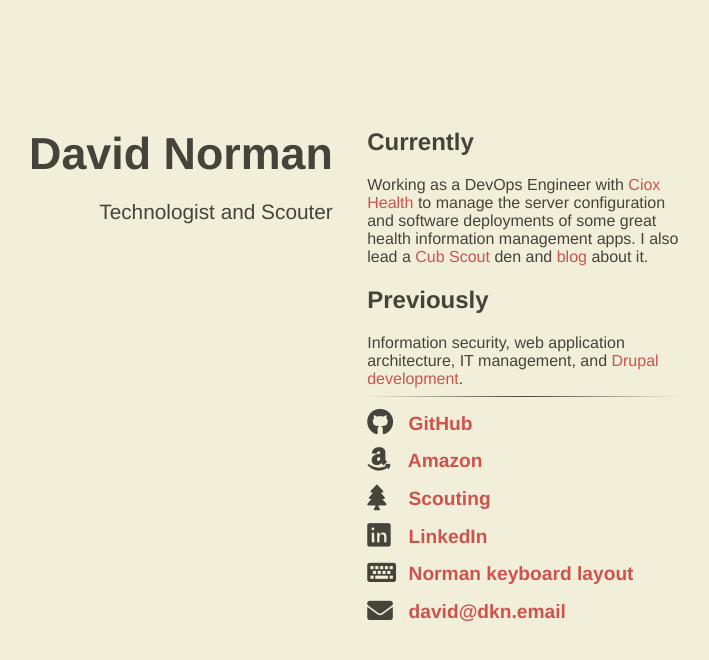
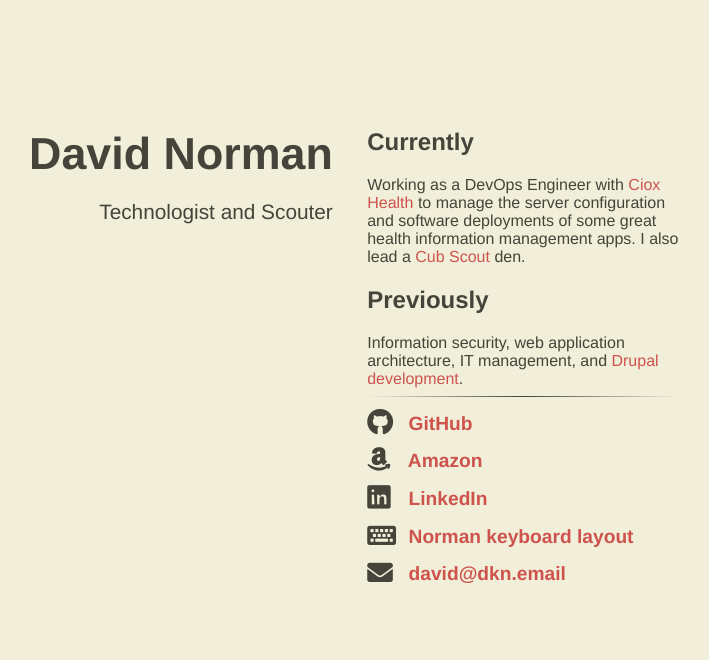
Before and after one commit to deekayen/dkn.github.io, a Jekyll site: the page built from index.html, in a window 1280 px wide. Shown: the top 660 px of the page, without its empty margins (300-1009 px from the left). Built offline with Jekyll 4.4.1, drawn with Linux system fonts in a browser that asks for light colours; nearby versions of some CDN libraries.

Commit message:
Remove Etowah Scouting links.

```diff
--- a/_includes/content.html
+++ b/_includes/content.html
@@ -1,5 +1,5 @@
 <h2>Currently</h2>
-Working as a DevOps Engineer with <a href="http://www.cioxhealth.com">Ciox Health</a> to manage the server configuration and software deployments of some great health information management apps. I also lead a <a href="http://www.scouting.org/Home/CubScouts.aspx">Cub Scout</a> den and <a href="https://www.scouting.org/">blog</a> about it.
+Working as a DevOps Engineer with <a href="http://www.cioxhealth.com">Ciox Health</a> to manage the server configuration and software deployments of some great health information management apps. I also lead a <a href="http://www.scouting.org/Home/CubScouts.aspx">Cub Scout</a> den.
 
 <h2>Previously</h2>
 Information security, web application architecture, IT management, and <a href="https://www.drupal.org/user/972">Drupal development</a>.
@@ -14,10 +14,6 @@
   <li class="main-list-item">
     <span class="fab fa-amazon fa-lg main-list-item-icon"></span>
     <a href="https://www.amazon.com/">Amazon</a>
-  </li>
-  <li class="main-list-item">
-    <span class="fas fa-tree fa-lg main-list-item-icon"></span>
-    <a href="https://www.scouting.org/">Scouting</a>
   </li>
   <li class="main-list-item">
     <span class="fab fa-linkedin fa-lg main-list-item-icon"></span>
```
